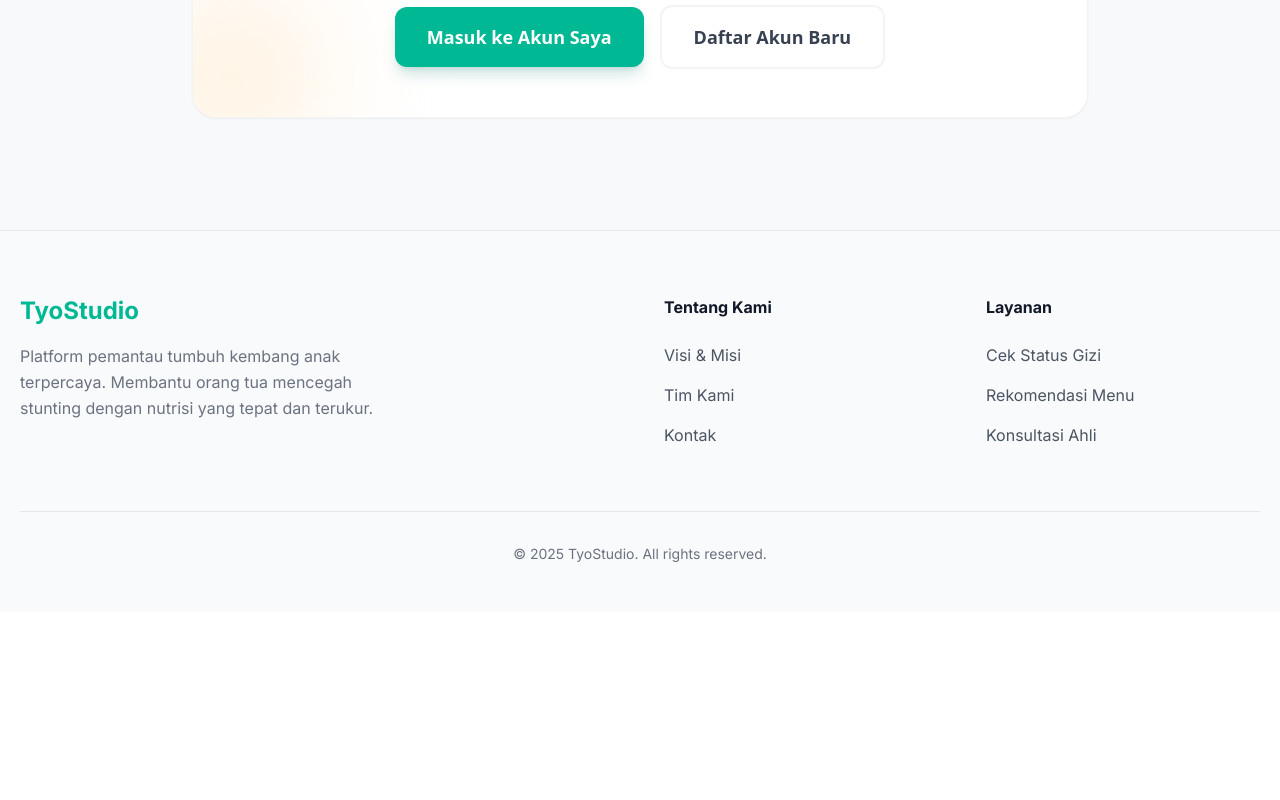
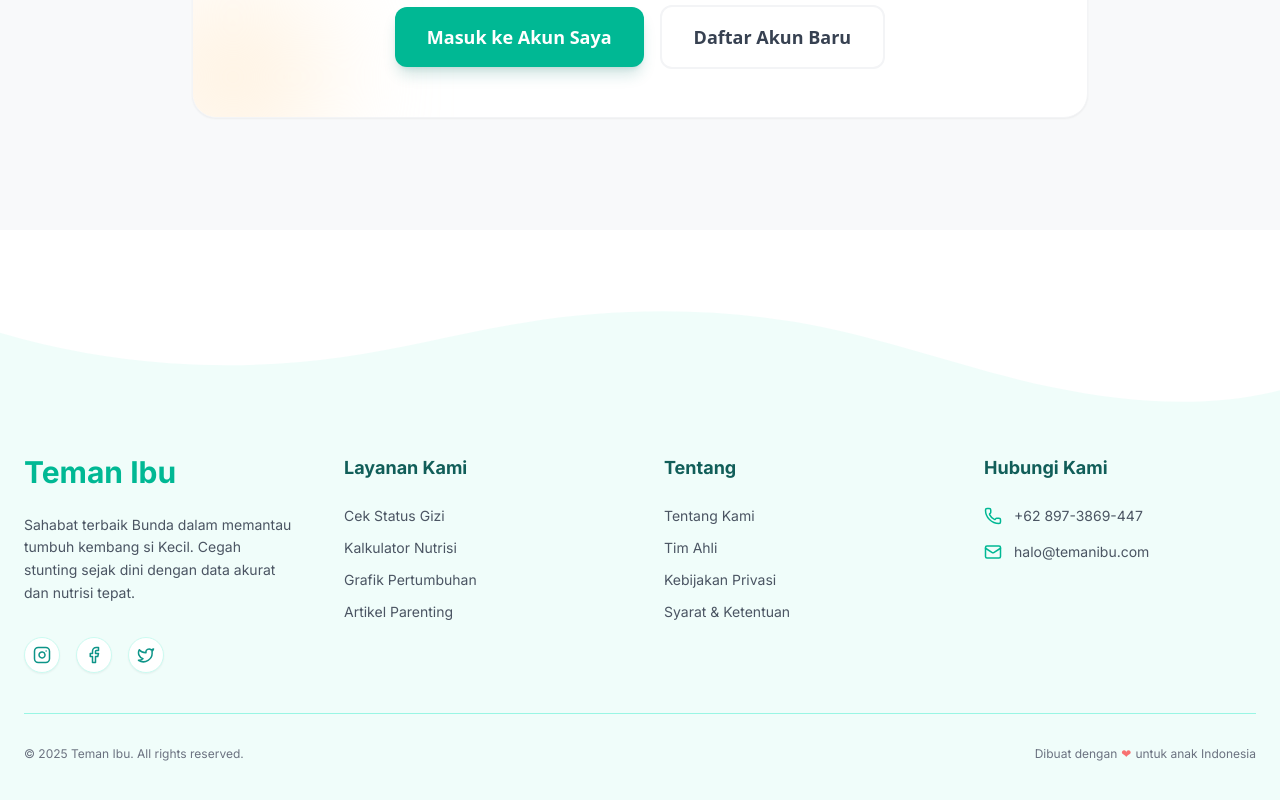
Before and after one commit to MuhamadHafizSaputra/tyo-studio, a Next.js app in the folder tyostudio-fe/: page /track in a window 1280 px wide. Shown: the part 1578-2378 px from the top of the page. Before the commit the page ends 2190 px from the top, so only its background shows below. Built offline with nearby package versions, Linux system fonts and the light colour scheme; no server answers.

Commit message:
style: redesign footer

```diff
--- a/tyostudio-fe/src/components/Footer.tsx
+++ b/tyostudio-fe/src/components/Footer.tsx
@@ -1,45 +1,124 @@
+// src/components/Footer.tsx
+import React from 'react';
+import Link from 'next/link';
+import { Facebook, Instagram, Twitter, Mail, Phone, MapPin } from 'lucide-react';
+
 const Footer: React.FC = () => {
   return (
-    <footer className="bg-gray-50 border-t border-gray-200 pt-16 pb-12">
-      <div className="container mx-auto px-5">
-        <div className="grid grid-cols-1 md:grid-cols-4 gap-12">
+    <footer className="relative bg-teal-50 pt-20 pb-10 mt-20">
 
-          {/* Brand Column */}
-          <div className="col-span-1 md:col-span-2 space-y-4">
-            <h4 className="text-2xl font-bold text-[var(--primary-color)]">TyoStudio</h4>
-            <p className="text-gray-500 leading-relaxed max-w-sm">
-              Platform pemantau tumbuh kembang anak terpercaya.
-              Membantu orang tua mencegah stunting dengan nutrisi yang tepat dan terukur.
+      {/* ================= WAVE SECTION (PERBAIKAN) ================= */}
+      {/* Wave ini berwarna PUTIH (fill-white) dan diletakkan di paling atas footer (top-0).
+         Fungsinya menutupi bagian atas kotak footer agar terlihat melengkung.
+      */}
+      <div className="absolute top-0 left-0 w-full overflow-hidden leading-[0]">
+        <svg
+          data-name="Layer 1"
+          xmlns="http://www.w3.org/2000/svg"
+          viewBox="0 0 1200 120"
+          preserveAspectRatio="none"
+          className="relative block w-[calc(100%+1.3px)] h-[60px] sm:h-[100px]"
+        >
+          <path
+            d="M321.39,56.44c58-10.79,114.16-30.13,172-41.86,82.39-16.72,168.19-17.73,250.45-.39C823.78,31,906.67,72,985.66,92.83c70.05,18.48,146.53,26.09,214.34,3V0H0V27.35A600.21,600.21,0,0,0,321.39,56.44Z"
+            className="fill-white"
+          ></path>
+        </svg>
+      </div>
+      {/* ================= END WAVE ================= */}
+
+
+      <div className="container mx-auto px-6 relative z-10">
+        <div className="grid grid-cols-1 md:grid-cols-2 lg:grid-cols-4 gap-12 mb-10 pt-16">
+
+          {/* 1. Brand & Deskripsi */}
+          <div className="space-y-6">
+            <h4 className="text-3xl font-bold text-[var(--primary-color)]">Teman Ibu</h4>
+            <p className="text-gray-600 leading-relaxed text-sm">
+              Sahabat terbaik Bunda dalam memantau tumbuh kembang si Kecil.
+              Cegah stunting sejak dini dengan data akurat dan nutrisi tepat.
             </p>
+            <div className="flex gap-4 pt-2">
+              <SocialLink href="#" icon={<Instagram size={18} />} />
+              <SocialLink href="#" icon={<Facebook size={18} />} />
+              <SocialLink href="#" icon={<Twitter size={18} />} />
+            </div>
           </div>
 
-          {/* Links Column 1 */}
+          {/* 2. Layanan */}
           <div>
-            <h4 className="font-bold text-gray-900 mb-6">Tentang Kami</h4>
-            <ul className="space-y-4 text-gray-600">
-              <li><a href="#" className="hover:text-[var(--primary-color)] transition-colors">Visi & Misi</a></li>
-              <li><a href="#" className="hover:text-[var(--primary-color)] transition-colors">Tim Kami</a></li>
-              <li><a href="#" className="hover:text-[var(--primary-color)] transition-colors">Kontak</a></li>
+            <h4 className="text-lg font-bold text-teal-800 mb-6">
+              Layanan Kami
+            </h4>
+            <ul className="space-y-3 text-sm text-gray-600">
+              <li><FooterLink href="/cek-sikecil">Cek Status Gizi</FooterLink></li>
+              <li><FooterLink href="/cek-nutrisi">Kalkulator Nutrisi</FooterLink></li>
+              <li><FooterLink href="/track">Grafik Pertumbuhan</FooterLink></li>
+              <li><FooterLink href="/artikel">Artikel Parenting</FooterLink></li>
             </ul>
           </div>
 
-          {/* Links Column 2 */}
+          {/* 3. Tentang */}
           <div>
-            <h4 className="font-bold text-gray-900 mb-6">Layanan</h4>
-            <ul className="space-y-4 text-gray-600">
-              <li><a href="#" className="hover:text-[var(--primary-color)] transition-colors">Cek Status Gizi</a></li>
-              <li><a href="#" className="hover:text-[var(--primary-color)] transition-colors">Rekomendasi Menu</a></li>
-              <li><a href="#" className="hover:text-[var(--primary-color)] transition-colors">Konsultasi Ahli</a></li>
+            <h4 className="text-lg font-bold text-teal-800 mb-6">
+              Tentang
+            </h4>
+            <ul className="space-y-3 text-sm text-gray-600">
+              <li><FooterLink href="#">Tentang Kami</FooterLink></li>
+              <li><FooterLink href="#">Tim Ahli</FooterLink></li>
+              <li><FooterLink href="#">Kebijakan Privasi</FooterLink></li>
+              <li><FooterLink href="#">Syarat & Ketentuan</FooterLink></li>
+            </ul>
+          </div>
+
+          {/* 4. Kontak */}
+          <div>
+            <h4 className="text-lg font-bold text-teal-800 mb-6">
+              Hubungi Kami
+            </h4>
+            <ul className="space-y-4 text-sm text-gray-600">
+              <li className="flex items-center gap-3">
+                <Phone className="text-[var(--primary-color)] shrink-0" size={18} />
+                <span>+62 897-3869-447</span>
+              </li>
+              <li className="flex items-center gap-3">
+                <Mail className="text-[var(--primary-color)] shrink-0" size={18} />
+                <span>halo@temanibu.com</span>
+              </li>
             </ul>
           </div>
         </div>
 
-        <div className="border-t border-gray-200 mt-16 pt-8 text-center text-gray-500 text-sm">
-          &copy; {new Date().getFullYear()} TyoStudio. All rights reserved.
+        {/* Copyright & Credit */}
+        <div className="border-t border-teal-200 pt-8 flex flex-col md:flex-row justify-between items-center gap-4 text-xs text-gray-500">
+          <p>&copy; {new Date().getFullYear()} Teman Ibu. All rights reserved.</p>
+          <p className="flex items-center gap-1">
+            Dibuat dengan <span className="text-red-400">❤</span> untuk anak Indonesia
+          </p>
         </div>
       </div>
     </footer>
   );
 };
 
+// Komponen Link dengan Hover Effect Halus
+const FooterLink = ({ href, children }: { href: string; children: React.ReactNode }) => (
+  <Link
+    href={href}
+    className="hover:text-[var(--primary-color)] hover:translate-x-1 transition-all duration-300 inline-block"
+  >
+    {children}
+  </Link>
+);
+
+// Komponen Social Media dengan Background Putih (Soft Look)
+const SocialLink = ({ href, icon }: { href: string; icon: React.ReactNode }) => (
+  <a
+    href={href}
+    className="w-9 h-9 rounded-full bg-white border border-teal-100 flex items-center justify-center text-teal-600 hover:bg-[var(--primary-color)] hover:text-white hover:border-[var(--primary-color)] transition-all duration-300 shadow-sm hover:shadow-md"
+  >
+    {icon}
+  </a>
+);
+
 export default Footer;
```
